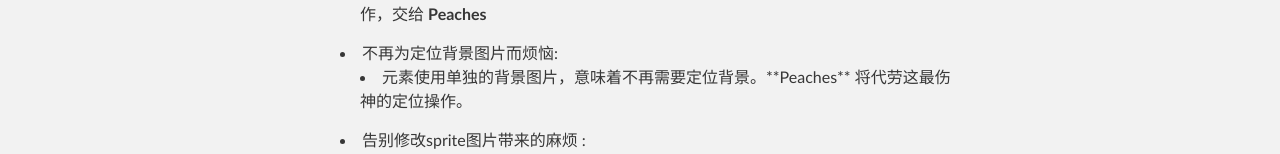
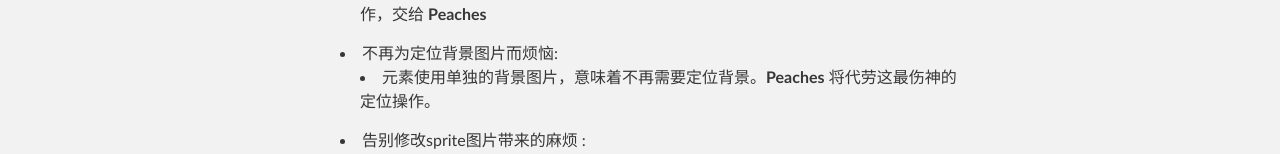
Before and after one commit to simplelife7/peaches, a plain HTML site: page index.html in a window 1280 px wide. Shown: the part 552-706 px from the top of the page. Drawn offline with Linux system fonts and the light colour scheme.

Commit message:
修复文档链接错误

```diff
--- a/index.html
+++ b/index.html
@@ -52,7 +52,7 @@
 <li>不再为定位背景图片而烦恼:
 
 <ul>
-<li>元素使用单独的背景图片，意味着不再需要定位背景。**Peaches** 将代劳这最伤神的定位操作。</li>
+<li>元素使用单独的背景图片，意味着不再需要定位背景。<strong>Peaches</strong> 将代劳这最伤神的定位操作。</li>
 </ul>
 </li>
 <li>告别修改sprite图片带来的麻烦 :
@@ -63,7 +63,7 @@
 </li>
 </ul>
 </li>
-</ul><p>一个使用 <strong>Peaches</strong> 书写样式的例子:<a href="http://sliuqin.github.com/Peaches/example/index.html">点击这里</a></p>
+</ul><p>一个使用 <strong>Peaches</strong> 书写样式的例子:<a href="http://sliuqin.github.com/peaches/example/index.html">点击这里</a></p>
 
 <h2>安装</h2>
 
```
